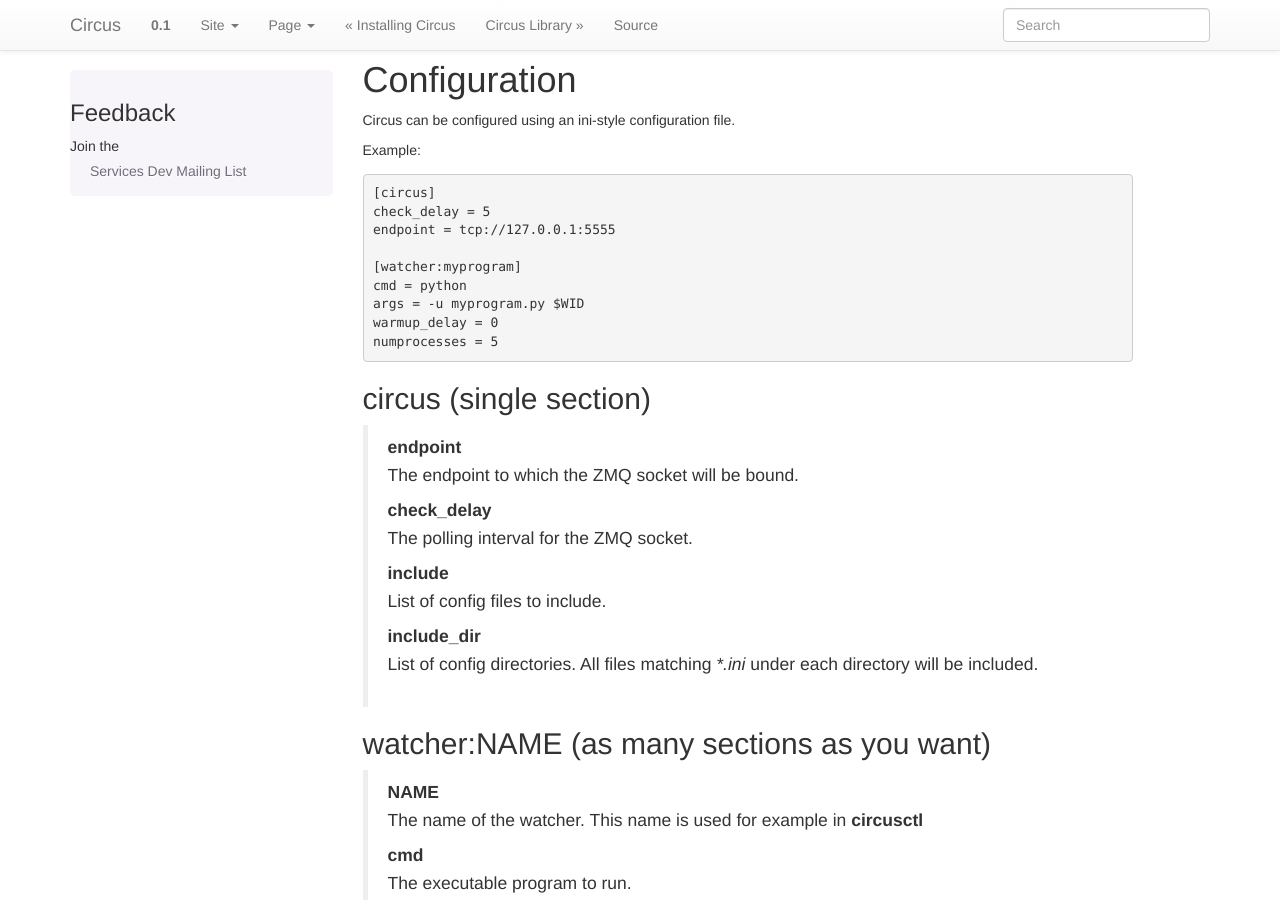
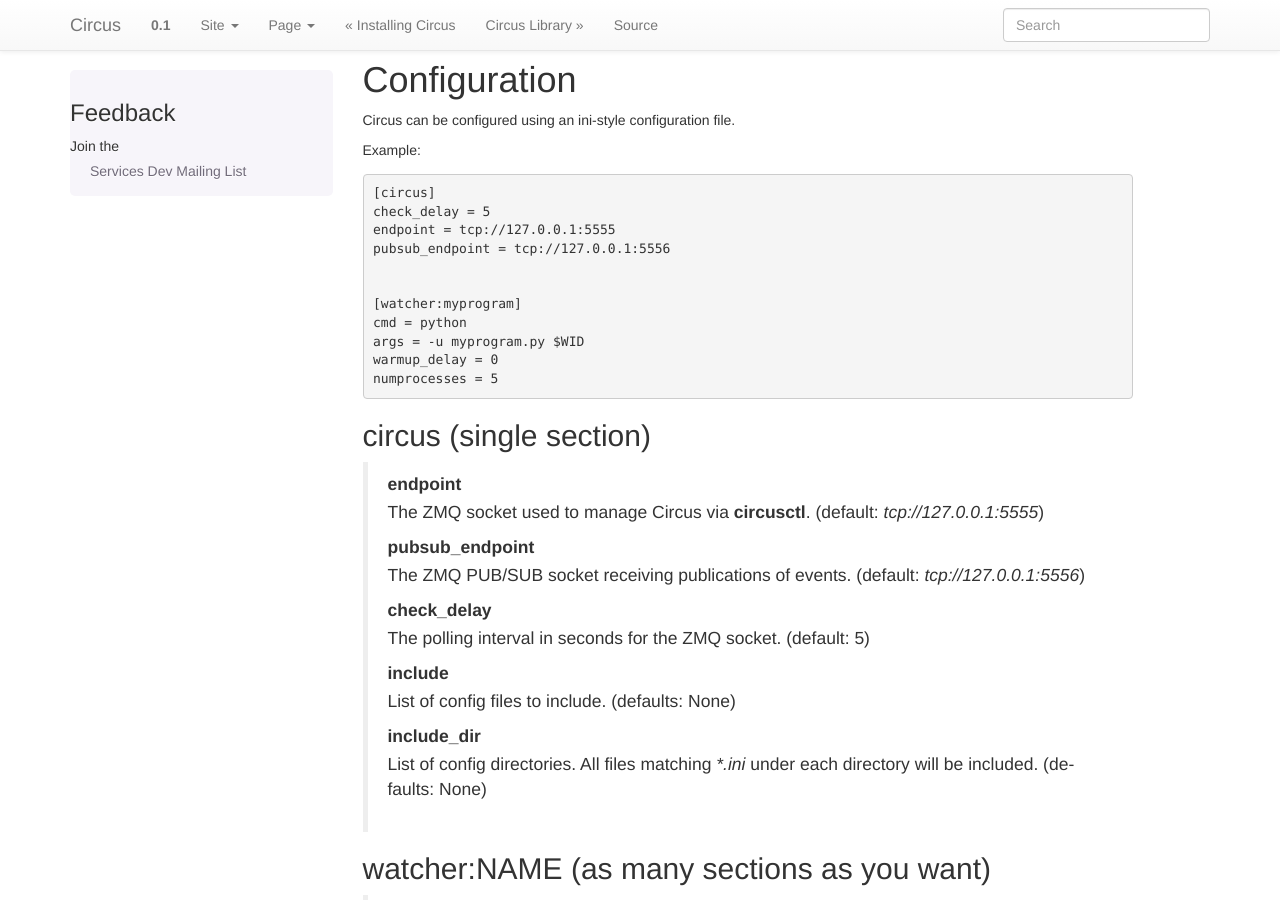
Before and after one commit to circus-tent/circus, a Sphinx documentation site: the page built from docs/source/configuration.rst, in a window 1280 px wide and 900 px high. Built offline with Sphinx 7.4.7, drawn with Linux system fonts in a browser that asks for light colours; pages that are not in the unit, such as notebooks, are missing from menus; some of the changed text lies outside the part shown.

Commit message:
more doc

```diff
--- a/docs/source/configuration.rst
+++ b/docs/source/configuration.rst
@@ -8,6 +8,8 @@
     [circus]
     check_delay = 5
     endpoint = tcp://127.0.0.1:5555
+    pubsub_endpoint = tcp://127.0.0.1:5556
+
 
     [watcher:myprogram]
     cmd = python
@@ -15,17 +17,22 @@
     warmup_delay = 0
     numprocesses = 5
 
+
 circus (single section)
 ~~~~~~~~~~~~~~~~~~~~~~~
     **endpoint**
-        The endpoint to which the ZMQ socket will be bound.
+        The ZMQ socket used to manage Circus via **circusctl**.
+        (default: *tcp://127.0.0.1:5555*)
+    **pubsub_endpoint**
+        The ZMQ PUB/SUB socket receiving publications of events.
+        (default: *tcp://127.0.0.1:5556*)
     **check_delay**
-        The polling interval for the ZMQ socket.
+        The polling interval in seconds for the ZMQ socket. (default: 5)
     **include**
-        List of config files to include.
+        List of config files to include. (defaults: None)
     **include_dir**
         List of config directories. All files matching `*.ini` under each
-        directory will be included.
+        directory will be included. (defaults: None)
 
 
 watcher:NAME (as many sections as you want)
@@ -57,3 +64,15 @@
         <http://docs.python.org/library/resource.html#resource-limits>`_.
         For example, the config line 'rlimit_nofile = 500' sets the maximum
         number of open files to 500.
+    **stderr_file**
+        A file that will receive the **stderr** stream of all workers.
+        (default: none)
+    **stdout_file**
+        A file that will receive the **stdout** stream of all workers.
+        (default: none)
+    **stderr_stream**
+        A fully qualified Python callable thet will receive the **stderr**
+        stream of all workers. (default: none, incompatible with *stderr_file*.)
+    **stdout_stream**
+        A fully qualified Python callable thet will receive the **stdout**
+        stream of all workers. (default: none,  incompatible with *stdout_file*.)
```
Also changed, not shown: 1 other file.
